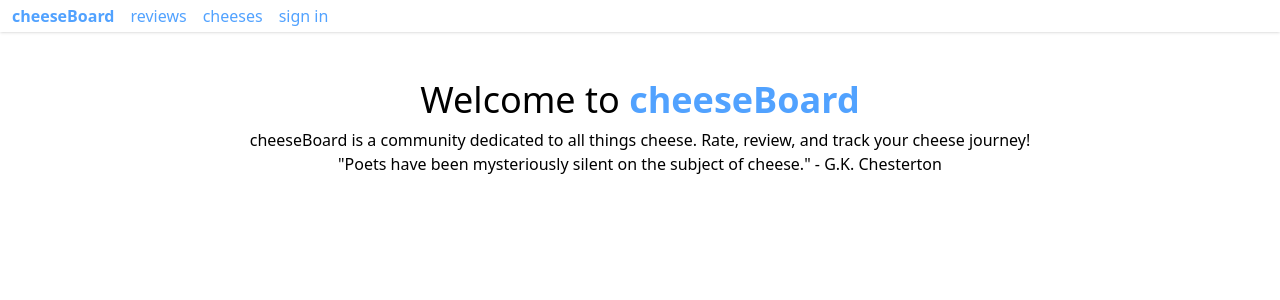
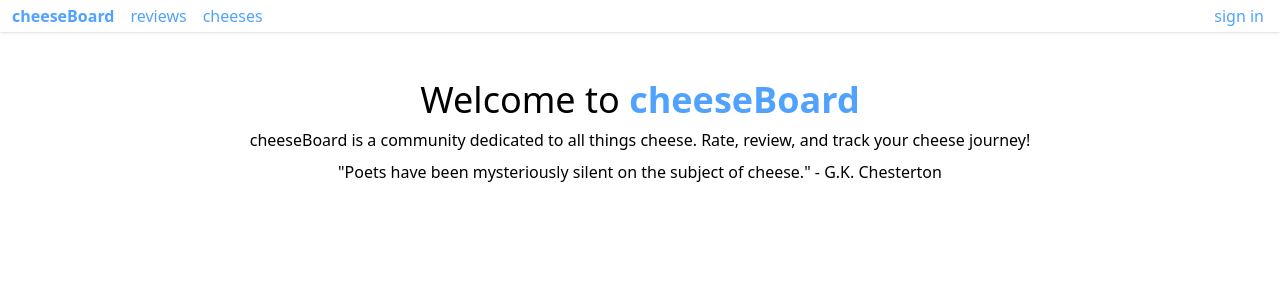
Before and after one commit to basha105/cheeseBoard, a React (Vite) app in the folder client/: page / in a window 1280 px wide. Shown: the top 300 px of the page. Built offline with nearby package versions, Linux system fonts and the light colour scheme.

Commit message:
moved sign-in button in navbar

```diff
--- a/client/src/components/Navbar.jsx
+++ b/client/src/components/Navbar.jsx
@@ -3,12 +3,17 @@ import { Link } from 'react-router-dom';
 
 function Navbar() {
     return (
-        <ul className="h-8 flex text-blue-400 bg-white p-1 shadow">
-            <li className="hover:bg-gray-100 px-2 rounded font-bold"><Link to="/">cheeseBoard</Link></li>
-            <li className="hover:bg-gray-100 px-2 rounded"><Link>reviews</Link></li>
-            <li className="hover:bg-gray-100 px-2 rounded"><Link to="/cheeses">cheeses</Link></li>
-            <li className="hover:bg-gray-100 px-2 rounded"><Link>sign in</Link></li>
-        </ul>
+        <div className="h-8 flex justify-between text-blue-400 bg-white p-1 shadow">
+            <ul className="flex">
+                <li className="hover:bg-gray-100 px-2 rounded font-bold"><Link to="/">cheeseBoard</Link></li>
+                <li className="hover:bg-gray-100 px-2 rounded"><Link>reviews</Link></li>
+                <li className="hover:bg-gray-100 px-2 rounded"><Link to="/cheeses">cheeses</Link></li>
+            </ul>
+            <div className="mr-1 hover:bg-gray-100 px-2 rounded"><Link>sign in</Link></div>
+
+        </div>
+
+
     )
 }
 
--- a/client/src/pages/Home.jsx
+++ b/client/src/pages/Home.jsx
@@ -9,7 +9,7 @@ function Home() {
             <Navbar />
             <div className="m-12 flex flex-col items-center">
                 <div className="text-4xl mb-2">Welcome to <span className="font-semibold text-blue-400">cheeseBoard</span></div>
-                <div>cheeseBoard is a community dedicated to all things cheese. Rate, review, and track your cheese journey!</div>
+                <div className="mb-2">cheeseBoard is a community dedicated to all things cheese. Rate, review, and track your cheese journey!</div>
                 <div>"Poets have been mysteriously silent on the subject of cheese." - G.K. Chesterton</div>
             </div>
         </div>
```
